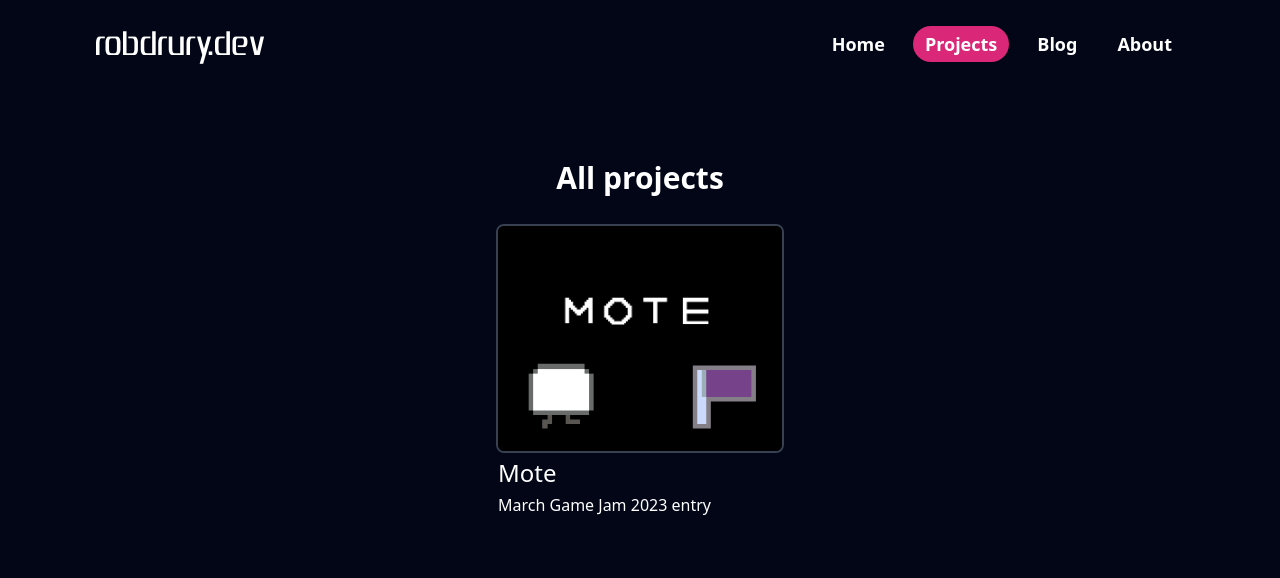
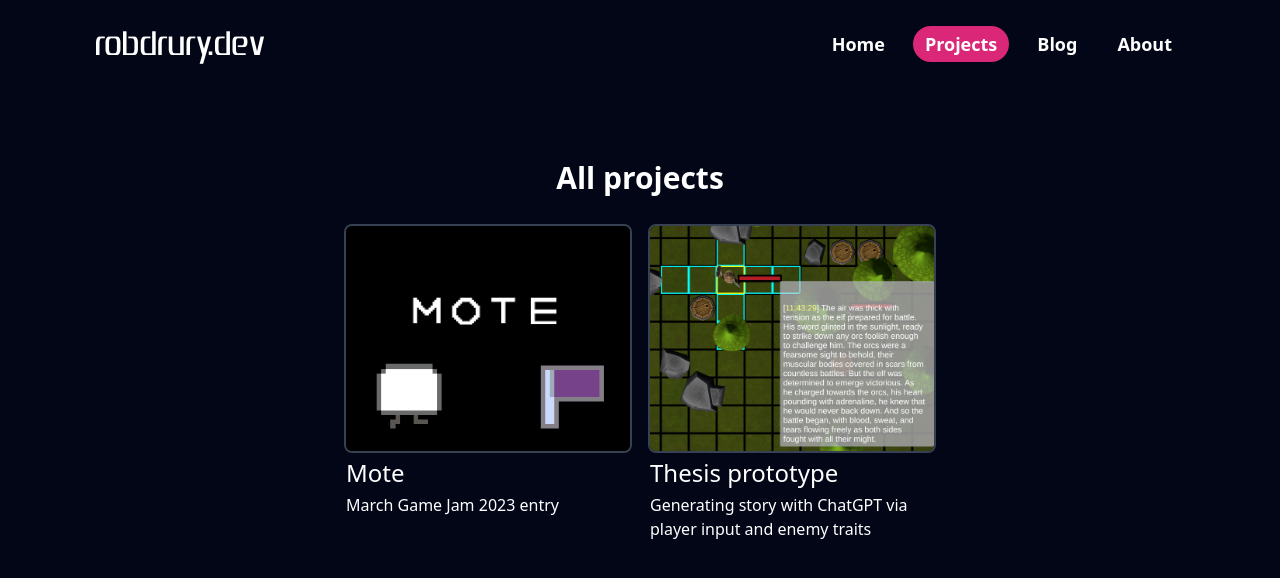
Before and after one commit to necrosmash/robdrury.dev, a Next.js app: page /projects in a window 1280 px wide. Shown: the top 578 px of the page. Built offline with nearby package versions, Linux system fonts and the light colour scheme.

Commit message:
adds new project - thesis prototype

```diff
--- a/src/app/page.tsx
+++ b/src/app/page.tsx
@@ -31,10 +31,10 @@ export default function Home() {
       <hr className="my-8 md:my-16 border-gray-700 border-2"/>
       <div className="md:flex md:divide-x-4 md:divide-gray-700">
         <div className="md:w-1/2 md:pr-8 mx-auto md:pb-0 pb-20 md:pb-0">
-          <div className="mb-7 pb-5 md:mt-0 b-6 text-2xl md:text-3xl font-semibold text-center">
+          <div className="pb-5 md:mt-0 b-6 text-2xl md:text-3xl font-semibold text-center">
             Featured projects
           </div>
-          <div className="flex items-center">
+          <div className="mt-7 flex items-center">
             <Image className="rounded-lg border-2 border-gray-700" src="/mote banner.png" width={120} height={120} alt="Mote banner" />
             <div className="ml-4">
               <a className="text-xl" href="https://necrosmash.itch.io/mote" target="_blank">
@@ -42,6 +42,17 @@ export default function Home() {
               </a>
               <div className="mt-1">
                 March Game Jam 2023 entry
+              </div>
+            </div>
+          </div>
+          <div className="mt-7 flex items-center">
+            <Image className="rounded-lg border-2 border-gray-700" src="/thesis prototype banner.png" width={120} height={120} alt="Thesis prototyping banner" />
+            <div className="ml-4">
+              <a className="text-xl" href="https://github.com/necrosmash/thesis_prototype" target="_blank">
+                Thesis prototype
+              </a>
+              <div className="mt-1">
+                Generating story with ChatGPT via player input and enemy traits
               </div>
             </div>
           </div>
--- a/src/app/projects/page.tsx
+++ b/src/app/projects/page.tsx
@@ -8,6 +8,7 @@ export default function BlogList() {
       </div>
       <div className="flex gap-x-4 gap-y-8 flex-wrap justify-center">
         <ProjectEntry title="Mote" blurb="March Game Jam 2023 entry" imagePath="/mote banner.png" imageAlt="Mote banner" hrefPath="https://necrosmash.itch.io/mote" />
+        <ProjectEntry title="Thesis prototype" blurb="Generating story with ChatGPT via player input and enemy traits" imagePath="/thesis prototype banner.png" imageAlt="Thesis prototype banner" hrefPath="https://github.com/necrosmash/thesis_prototype" />
       </div>
     </div>
   )
--- a/src/components/ProjectEntry.tsx
+++ b/src/components/ProjectEntry.tsx
@@ -2,9 +2,9 @@ import Image from "next/image"
 
 export default function ProjectEntry({imagePath, imageAlt, hrefPath, title, blurb, width = 630, height = 500}: ProjectEntry) {
   return (
-    <div>
+    <div className="w-72">
       <a href={hrefPath} target="_blank">
-        <Image className="w-72 rounded-lg border-2 border-gray-700" src={imagePath} width={width} height={height} alt={imageAlt} />
+        <Image className="rounded-lg border-2 border-gray-700" src={imagePath} width={width} height={height} alt={imageAlt} />
       </a>
       <div className="ml-0.5 mt-1">
         <a className="text-2xl" href={hrefPath} target="_blank">
```
Also changed, not shown: public/thesis prototype banner.png (added).
